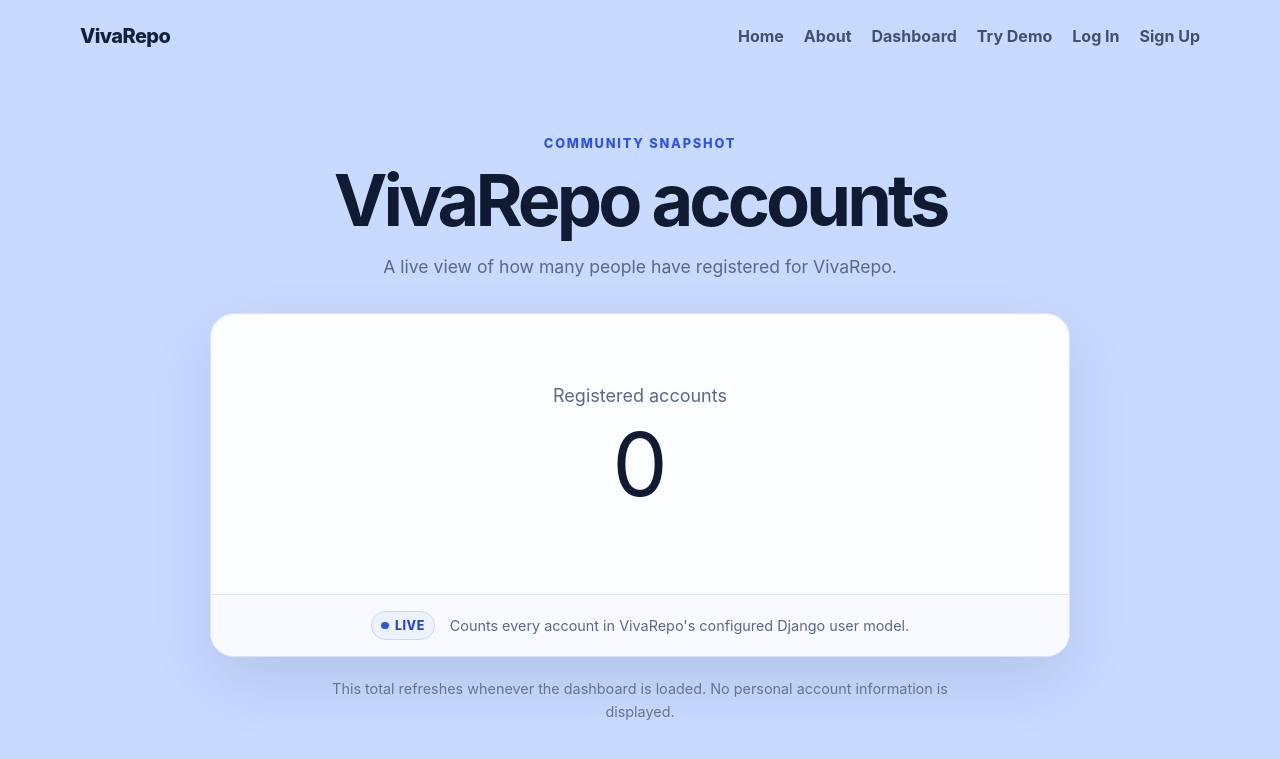
After one commit to mtgizaw/VivaRepo, a Django app: page /dashboard/ in a window 1280 px wide. The commit adds this page. Shown: the top 759 px of the page. Run offline with Django 5.2, Linux system fonts and the light colour scheme; some libraries are stand-ins or nearby versions.

Commit message:
Built a dashboard for displaying the number of VivaRepo accounts.

```diff
--- a/projects/urls.py
+++ b/projects/urls.py
@@ -9,6 +9,7 @@ app_name = "projects"
 urlpatterns = [
     path("", views.home, name="home"),
     path("about/", views.about, name="about"),
+    path("dashboard/", views.account_dashboard, name="dashboard"),
     path("trydemo/", views.try_demo, name="trydemo"),
     path("signup/", views.signup, name="signup"),
     path("login/", views.login_view, name="login"),
--- a/projects/views.py
+++ b/projects/views.py
@@ -1,12 +1,59 @@
 """Views for the VivaRepo web experience and local authentication."""
 
+from django.contrib.auth import get_user_model
 from django.contrib.auth import login as auth_login
 from django.contrib.auth import logout as auth_logout
 from django.http import HttpRequest, HttpResponse, JsonResponse
 from django.shortcuts import redirect, render
 from django.views.decorators.http import require_POST
+import plotly.graph_objects as go
+from plotly.io import to_html
 
 from .forms import EmailLoginForm, SignupForm
+
+
+User = get_user_model()
+
+
+def build_account_count_chart(account_count: int) -> str:
+    """Return an embeddable Plotly indicator for the current account total."""
+    figure = go.Figure(
+        go.Indicator(
+            mode="number",
+            value=account_count,
+            number={
+                "font": {"color": "#101a32", "size": 88},
+                "valueformat": ",d",
+            },
+            title={
+                "font": {"color": "#596983", "size": 18},
+                "text": "Registered accounts",
+            },
+        )
+    )
+    figure.update_layout(
+        autosize=True,
+        height=280,
+        margin={"b": 20, "l": 20, "r": 20, "t": 40},
+        paper_bgcolor="rgba(0, 0, 0, 0)",
+        plot_bgcolor="rgba(0, 0, 0, 0)",
+        font={
+            "family": (
+                "Inter, ui-sans-serif, system-ui, -apple-system, BlinkMacSystemFont, "
+                "'Segoe UI', sans-serif"
+            )
+        },
+    )
+    return to_html(
+        figure,
+        config={
+            "displayModeBar": False,
+            "responsive": True,
+        },
+        div_id="account-count-chart",
+        full_html=False,
+        include_plotlyjs="cdn",
+    )
 
 
 def home(request: HttpRequest) -> HttpResponse:
@@ -17,6 +64,19 @@ def home(request: HttpRequest) -> HttpResponse:
 def about(request: HttpRequest) -> HttpResponse:
     """Explain the purpose and boundaries of VivaRepo."""
     return render(request, "projects/about.html")
+
+
+def account_dashboard(request: HttpRequest) -> HttpResponse:
+    """Show the live number of accounts in Django's configured user model."""
+    account_count = User.objects.count()
+    return render(
+        request,
+        "projects/dashboard.html",
+        {
+            "account_count": account_count,
+            "account_count_chart": build_account_count_chart(account_count),
+        },
+    )
 
 
 def try_demo(request: HttpRequest) -> HttpResponse:
--- a/requirements.txt
+++ b/requirements.txt
@@ -5,3 +5,4 @@ django-allauth[socialaccount]==65.19.1
 python-dotenv==1.2.3
 dj-database-url==3.1.2
 psycopg[binary]==3.3.4
+plotly==7.0.0
--- a/static/css/site.css
+++ b/static/css/site.css
@@ -362,6 +362,102 @@ h1 {
     text-align: center;
 }
 
+.dashboard {
+    max-width: 860px;
+    margin: clamp(2.5rem, 8vh, 5rem) auto 4rem;
+}
+
+.dashboard-heading {
+    max-width: 680px;
+    margin: 0 auto 2rem;
+    text-align: center;
+}
+
+.dashboard-heading .eyebrow {
+    margin: 0 0 0.75rem;
+}
+
+.dashboard-heading h1 {
+    font-size: clamp(2.5rem, 7vw, 4.5rem);
+}
+
+.dashboard-heading > p:last-child {
+    margin: 1rem auto 0;
+    color: #596983;
+    font-size: 1.1rem;
+    line-height: 1.65;
+}
+
+.metric-card {
+    overflow: hidden;
+    border: 1px solid #dce3ef;
+    border-radius: 1.5rem;
+    background: rgba(255, 255, 255, 0.94);
+    box-shadow: 0 24px 60px rgba(31, 49, 86, 0.12);
+}
+
+.metric-chart,
+.metric-chart > div,
+.metric-chart .plotly-graph-div {
+    width: 100% !important;
+}
+
+.metric-fallback {
+    margin: 2rem;
+    color: #101a32;
+    font-size: clamp(4rem, 12vw, 6rem);
+    font-weight: 800;
+    text-align: center;
+}
+
+.metric-details {
+    display: flex;
+    align-items: center;
+    justify-content: center;
+    gap: 0.9rem;
+    padding: 1rem 1.25rem;
+    border-top: 1px solid #e4e9f2;
+    color: #596983;
+    background: #f8faff;
+    font-size: 0.9rem;
+}
+
+.metric-details p {
+    margin: 0;
+}
+
+.status-chip {
+    display: inline-flex;
+    flex: 0 0 auto;
+    align-items: center;
+    gap: 0.4rem;
+    padding: 0.35rem 0.6rem;
+    border: 1px solid #ccd7f6;
+    border-radius: 999px;
+    color: #2647bd;
+    background: #edf2ff;
+    font-size: 0.78rem;
+    font-weight: 800;
+    letter-spacing: 0.04em;
+    text-transform: uppercase;
+}
+
+.status-chip span {
+    width: 0.45rem;
+    height: 0.45rem;
+    border-radius: 50%;
+    background: #3155d9;
+}
+
+.dashboard-note {
+    max-width: 640px;
+    margin: 1.25rem auto 0;
+    color: #65748c;
+    font-size: 0.9rem;
+    line-height: 1.6;
+    text-align: center;
+}
+
 @media (max-width: 600px) {
     .site-header,
     main {
@@ -376,4 +472,19 @@ h1 {
         margin-top: 1rem;
         border-radius: 1.1rem;
     }
+
+    .site-header {
+        align-items: flex-start;
+    }
+
+    nav {
+        justify-content: flex-end;
+        gap: 0.75rem 1rem;
+        flex-wrap: wrap;
+    }
+
+    .metric-details {
+        align-items: flex-start;
+        flex-direction: column;
+    }
 }
--- a/templates/base.html
+++ b/templates/base.html
@@ -13,6 +13,7 @@
         <nav aria-label="Main navigation">
             <a href="{% url 'projects:home' %}">Home</a>
             <a href="{% url 'projects:about' %}">About</a>
+            <a href="{% url 'projects:dashboard' %}">Dashboard</a>
             <a href="{% url 'projects:trydemo' %}">Try Demo</a>
             {% if request.user.is_authenticated %}
                 <span class="nav-user">{{ request.user.username }}</span>
--- /dev/null
+++ b/templates/projects/dashboard.html
@@ -0,0 +1,33 @@
+{% extends "base.html" %}
+
+{% block title %}Account Dashboard | VivaRepo{% endblock %}
+
+{% block content %}
+<section class="dashboard" aria-labelledby="dashboard-title">
+    <header class="dashboard-heading">
+        <p class="eyebrow">Community snapshot</p>
+        <h1 id="dashboard-title">VivaRepo accounts</h1>
+        <p>
+            A live view of how many people have registered for VivaRepo.
+        </p>
+    </header>
+
+    <article class="metric-card" aria-label="Total registered VivaRepo accounts: {{ account_count }}">
+        <div class="metric-chart" aria-hidden="true">
+            {{ account_count_chart|safe }}
+        </div>
+        <noscript>
+            <p class="metric-fallback">{{ account_count }}</p>
+        </noscript>
+        <div class="metric-details">
+            <span class="status-chip"><span aria-hidden="true"></span>Live</span>
+            <p>Counts every account in VivaRepo's configured Django user model.</p>
+        </div>
+    </article>
+
+    <p class="dashboard-note">
+        This total refreshes whenever the dashboard is loaded. No personal account
+        information is displayed.
+    </p>
+</section>
+{% endblock %}
```
Also changed, not shown: projects/tests/test_dashboard.py (added, +33 -0 lines).
